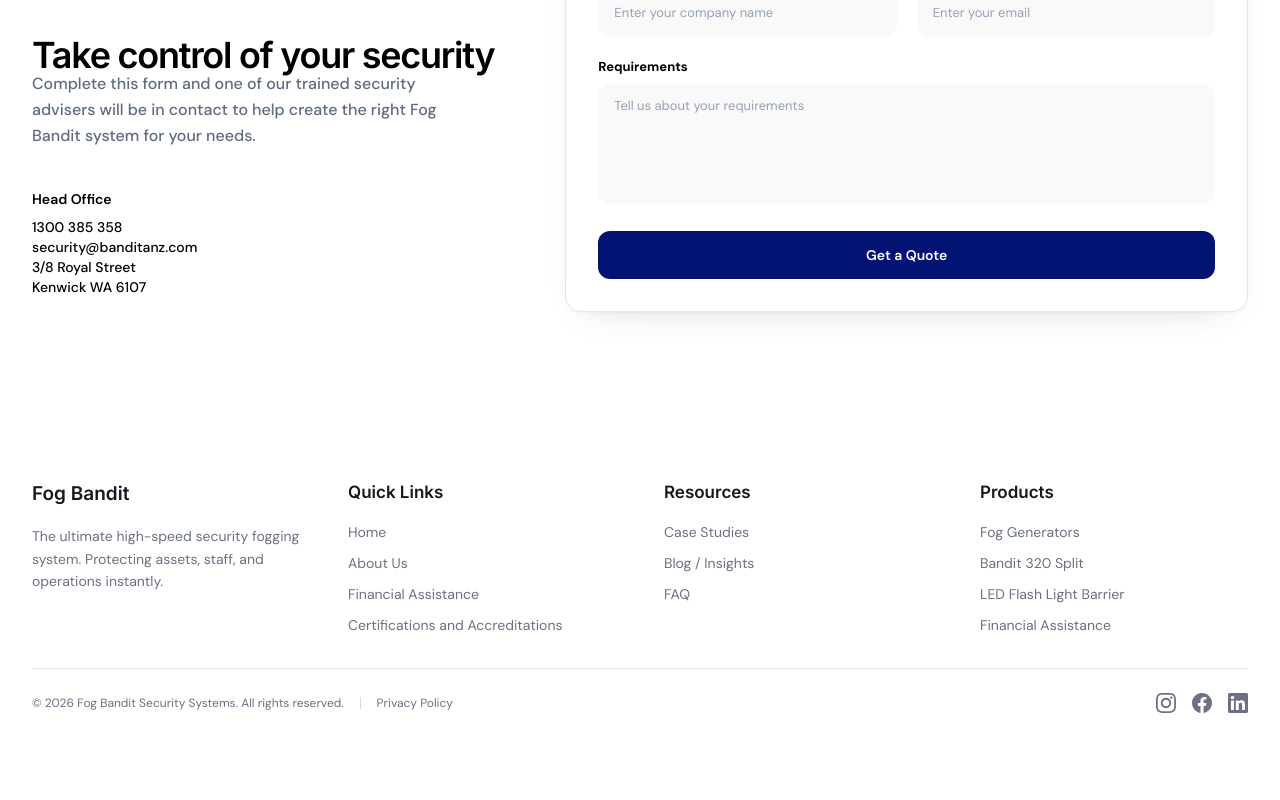
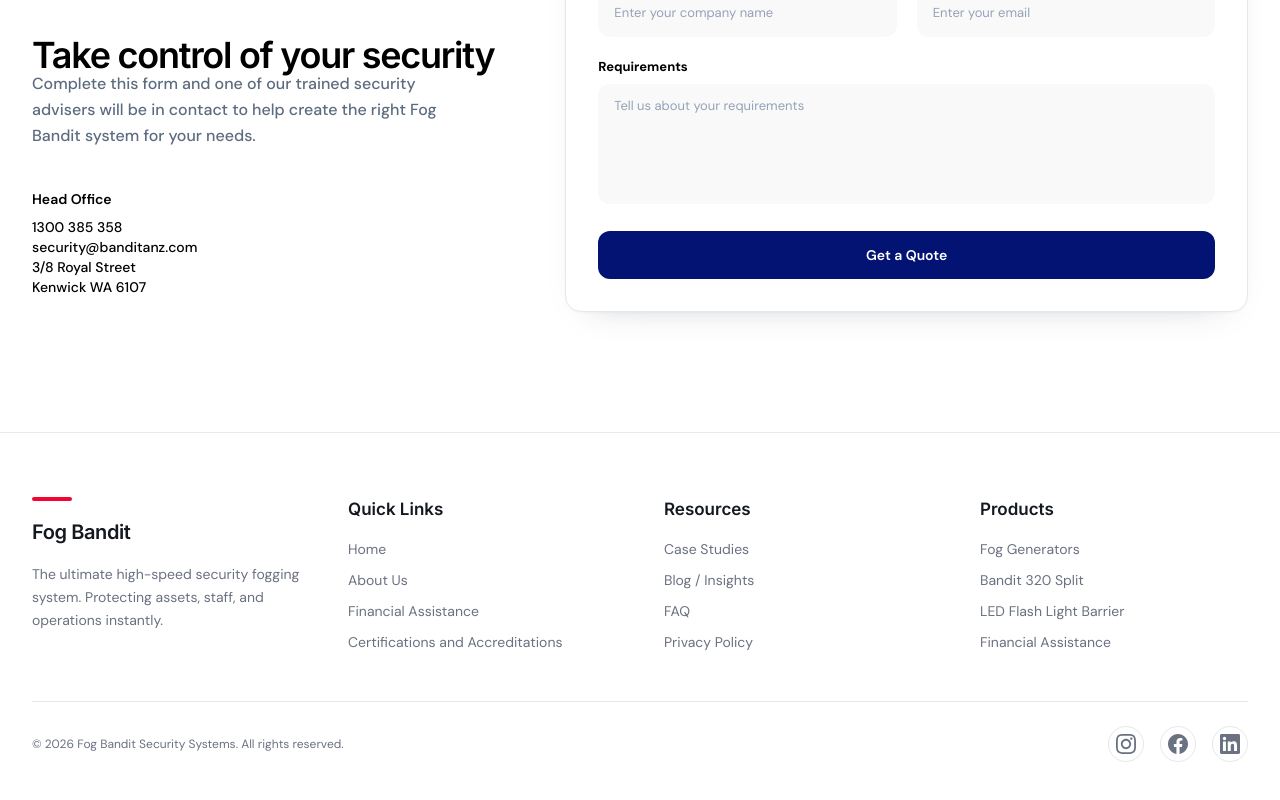
Before and after one commit to zunnoonwaheed/Fog-Bandit-Website-with-AI-Chatbot, a React (Vite) app: page / in a window 1280 px wide. Shown: the part 9110-9910 px from the top of the page. Before the commit the page ends 9871 px from the top, so only its background shows below. Built offline with nearby package versions, Linux system fonts and the light colour scheme; the HTML template or start-up script is replaced by a standard one.

Commit message:
Move privacy policy link to footer resources

```diff
--- a/src/components/Footer.tsx
+++ b/src/components/Footer.tsx
@@ -11,6 +11,7 @@
   { label: "Case Studies", href: "/case-studies" },
   { label: "Blog / Insights", href: "/blog" },
   { label: "FAQ", href: "/#faq" },
+  { label: "Privacy Policy", href: "/privacy-policy" },
 ];
 
 const productLinks = [
@@ -22,11 +23,12 @@
 
 const Footer = () => {
   return (
-    <footer className="bg-white text-[hsl(220,20%,10%)]">
-      <div className="max-w-7xl mx-auto px-4 sm:px-6 lg:px-8 py-10 md:py-12">
-        <div className="grid grid-cols-1 lg:grid-cols-4 gap-8 md:gap-12 mb-8">
+    <footer className="border-t border-border/80 bg-white text-[hsl(220,20%,10%)]">
+      <div className="max-w-7xl mx-auto px-4 sm:px-6 lg:px-8 py-12 md:py-16">
+        <div className="grid grid-cols-1 sm:grid-cols-2 lg:grid-cols-4 gap-10 md:gap-12 mb-10 md:mb-12">
           <div className="lg:col-span-1">
-            <h2 className="font-inter text-[17px] md:text-[19px] font-semibold text-[hsl(220,20%,10%)] mb-4">Fog Bandit</h2>
+            <div className="mb-4 h-1 w-10 rounded-full bg-primary" aria-hidden="true" />
+            <h2 className="font-inter text-[18px] md:text-[20px] font-semibold tracking-[-0.02em] text-[hsl(220,20%,10%)] mb-4">Fog Bandit</h2>
             <p className="font-dm-sans text-[13px] md:text-[14px] text-[hsl(220,10%,46%)] leading-relaxed">
               The ultimate high-speed security fogging system. Protecting assets, staff, and operations instantly.
             </p>
@@ -36,7 +38,7 @@
             <h3 className="font-inter text-[15px] md:text-[17px] font-semibold text-[hsl(220,20%,10%)] mb-4">Quick Links</h3>
             <div className="space-y-2.5">
               {quickLinks.map((link) => (
-                <Link key={link.label} to={link.href} className="block font-dm-sans text-[13px] md:text-[14px] text-[hsl(220,10%,46%)] hover:text-[hsl(220,20%,10%)] transition-colors">
+                <Link key={link.label} to={link.href} className="block w-fit font-dm-sans text-[13px] md:text-[14px] text-[hsl(220,10%,46%)] hover:translate-x-0.5 hover:text-[hsl(220,20%,10%)] transition-all duration-200">
                   {link.label}
                 </Link>
               ))}
@@ -47,7 +49,7 @@
             <h3 className="font-inter text-[15px] md:text-[17px] font-semibold text-[hsl(220,20%,10%)] mb-4">Resources</h3>
             <div className="space-y-2.5">
               {resourceLinks.map((link) => (
-                <Link key={link.label} to={link.href} className="block font-dm-sans text-[13px] md:text-[14px] text-[hsl(220,10%,46%)] hover:text-[hsl(220,20%,10%)] transition-colors">
+                <Link key={link.label} to={link.href} className="block w-fit font-dm-sans text-[13px] md:text-[14px] text-[hsl(220,10%,46%)] hover:translate-x-0.5 hover:text-[hsl(220,20%,10%)] transition-all duration-200">
                   {link.label}
                 </Link>
               ))}
@@ -58,7 +60,7 @@
             <h3 className="font-inter text-[15px] md:text-[17px] font-semibold text-[hsl(220,20%,10%)] mb-4">Products</h3>
             <div className="space-y-2.5">
               {productLinks.map((link) => (
-                <Link key={link.label} to={link.href} className="block font-dm-sans text-[13px] md:text-[14px] text-[hsl(220,10%,46%)] hover:text-[hsl(220,20%,10%)] transition-colors">
+                <Link key={link.label} to={link.href} className="block w-fit font-dm-sans text-[13px] md:text-[14px] text-[hsl(220,10%,46%)] hover:translate-x-0.5 hover:text-[hsl(220,20%,10%)] transition-all duration-200">
                   {link.label}
                 </Link>
               ))}
@@ -67,29 +69,22 @@
         </div>
 
         <div className="border-t border-[hsl(220,13%,91%)] pt-6 flex flex-col md:flex-row justify-between items-center gap-4">
-          <div className="flex flex-col sm:flex-row items-center gap-2 sm:gap-4">
+          <div className="flex items-center">
             <p className="font-dm-sans text-[11px] md:text-[12px] text-[hsl(220,10%,46%)]">© 2026 Fog Bandit Security Systems. All rights reserved.</p>
-            <span className="hidden sm:block h-3 w-px bg-[hsl(220,13%,85%)]" aria-hidden="true" />
-            <Link
-              to="/privacy-policy"
-              className="font-dm-sans text-[11px] md:text-[12px] text-[hsl(220,10%,46%)] hover:text-[hsl(220,20%,10%)] transition-colors"
-            >
-              Privacy Policy
-            </Link>
           </div>
 
           <div className="flex items-center gap-4">
-            <a href="https://www.instagram.com/fogbanditanz/" target="_blank" rel="noopener noreferrer" className="text-[hsl(220,10%,46%)] hover:text-[hsl(220,20%,10%)] transition-colors" aria-label="Instagram">
+            <a href="https://www.instagram.com/fogbanditanz/" target="_blank" rel="noopener noreferrer" className="flex h-9 w-9 items-center justify-center rounded-full border border-border text-[hsl(220,10%,46%)] transition-all duration-200 hover:-translate-y-0.5 hover:border-primary/25 hover:text-primary hover:shadow-sm" aria-label="Instagram">
               <svg className="w-5 h-5" fill="currentColor" viewBox="0 0 24 24" xmlns="http://www.w3.org/2000/svg">
                 <path d="M12 2.163c3.204 0 3.584.012 4.85.07 3.252.148 4.771 1.691 4.919 4.919.058 1.265.069 1.645.069 4.849 0 3.205-.012 3.584-.069 4.849-.149 3.225-1.664 4.771-4.919 4.919-1.266.058-1.644.07-4.85.07-3.204 0-3.584-.012-4.849-.07-3.26-.149-4.771-1.699-4.919-4.92-.058-1.265-.07-1.644-.07-4.849 0-3.204.013-3.583.07-4.849.149-3.227 1.664-4.771 4.919-4.919 1.266-.057 1.645-.069 4.849-.069zm0-2.163c-3.259 0-3.667.014-4.947.072-4.358.2-6.78 2.618-6.98 6.98-.059 1.281-.073 1.689-.073 4.948 0 3.259.014 3.668.072 4.948.2 4.358 2.618 6.78 6.98 6.98 1.281.058 1.689.072 4.948.072 3.259 0 3.668-.014 4.948-.072 4.354-.2 6.782-2.618 6.979-6.98.059-1.28.073-1.689.073-4.948 0-3.259-.014-3.667-.072-4.947-.196-4.354-2.617-6.78-6.979-6.98-1.281-.059-1.69-.073-4.949-.073zm0 5.838c-3.403 0-6.162 2.759-6.162 6.162s2.759 6.163 6.162 6.163 6.162-2.759 6.162-6.163c0-3.403-2.759-6.162-6.162-6.162zm0 10.162c-2.209 0-4-1.79-4-4 0-2.209 1.791-4 4-4s4 1.791 4 4c0 2.21-1.791 4-4 4zm6.406-11.845c-.796 0-1.441.645-1.441 1.44s.645 1.44 1.441 1.44c.795 0 1.439-.645 1.439-1.44s-.644-1.44-1.439-1.44z"/>
               </svg>
             </a>
-            <a href="https://www.facebook.com/FogBanditANZ/" target="_blank" rel="noopener noreferrer" className="text-[hsl(220,10%,46%)] hover:text-[hsl(220,20%,10%)] transition-colors" aria-label="Facebook">
+            <a href="https://www.facebook.com/FogBanditANZ/" target="_blank" rel="noopener noreferrer" className="flex h-9 w-9 items-center justify-center rounded-full border border-border text-[hsl(220,10%,46%)] transition-all duration-200 hover:-translate-y-0.5 hover:border-primary/25 hover:text-primary hover:shadow-sm" aria-label="Facebook">
               <svg className="w-5 h-5" fill="currentColor" viewBox="0 0 24 24" xmlns="http://www.w3.org/2000/svg">
                 <path d="M24 12.073c0-6.627-5.373-12-12-12s-12 5.373-12 12c0 5.99 4.388 10.954 10.125 11.854v-8.385H7.078v-3.47h3.047V9.43c0-3.007 1.792-4.669 4.533-4.669 1.312 0 2.686.235 2.686.235v2.953H15.83c-1.491 0-1.956.925-1.956 1.874v2.25h3.328l-.532 3.47h-2.796v8.385C19.612 23.027 24 18.062 24 12.073z"/>
               </svg>
             </a>
-            <a href="https://www.linkedin.com/in/fogbanditanz/" target="_blank" rel="noopener noreferrer" className="text-[hsl(220,10%,46%)] hover:text-[hsl(220,20%,10%)] transition-colors" aria-label="LinkedIn">
+            <a href="https://www.linkedin.com/in/fogbanditanz/" target="_blank" rel="noopener noreferrer" className="flex h-9 w-9 items-center justify-center rounded-full border border-border text-[hsl(220,10%,46%)] transition-all duration-200 hover:-translate-y-0.5 hover:border-primary/25 hover:text-primary hover:shadow-sm" aria-label="LinkedIn">
               <svg className="w-5 h-5" fill="currentColor" viewBox="0 0 24 24" xmlns="http://www.w3.org/2000/svg">
                 <path d="M20.447 20.452h-3.554v-5.569c0-1.328-.027-3.037-1.852-3.037-1.853 0-2.136 1.445-2.136 2.939v5.667H9.351V9h3.414v1.561h.046c.477-.9 1.637-1.85 3.37-1.85 3.601 0 4.267 2.37 4.267 5.455v6.286zM5.337 7.433c-1.144 0-2.063-.926-2.063-2.065 0-1.138.92-2.063 2.063-2.063 1.14 0 2.064.925 2.064 2.063 0 1.139-.925 2.065-2.064 2.065zm1.782 13.019H3.555V9h3.564v11.452zM22.225 0H1.771C.792 0 0 .774 0 1.729v20.542C0 23.227.792 24 1.771 24h20.451C23.2 24 24 23.227 24 22.271V1.729C24 .774 23.2 0 22.222 0h.003z"/>
               </svg>
```
